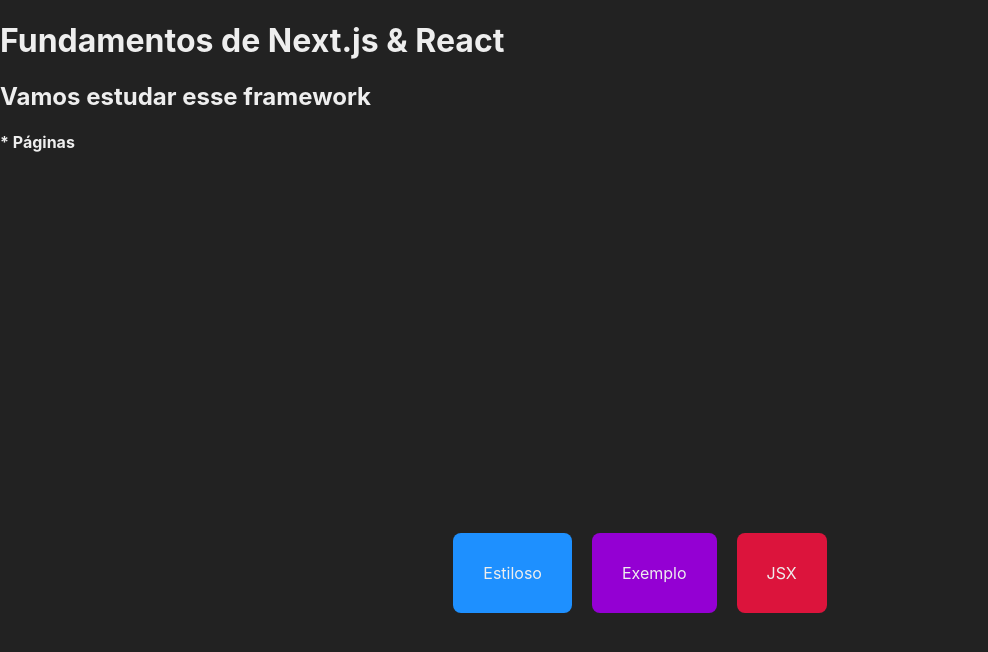
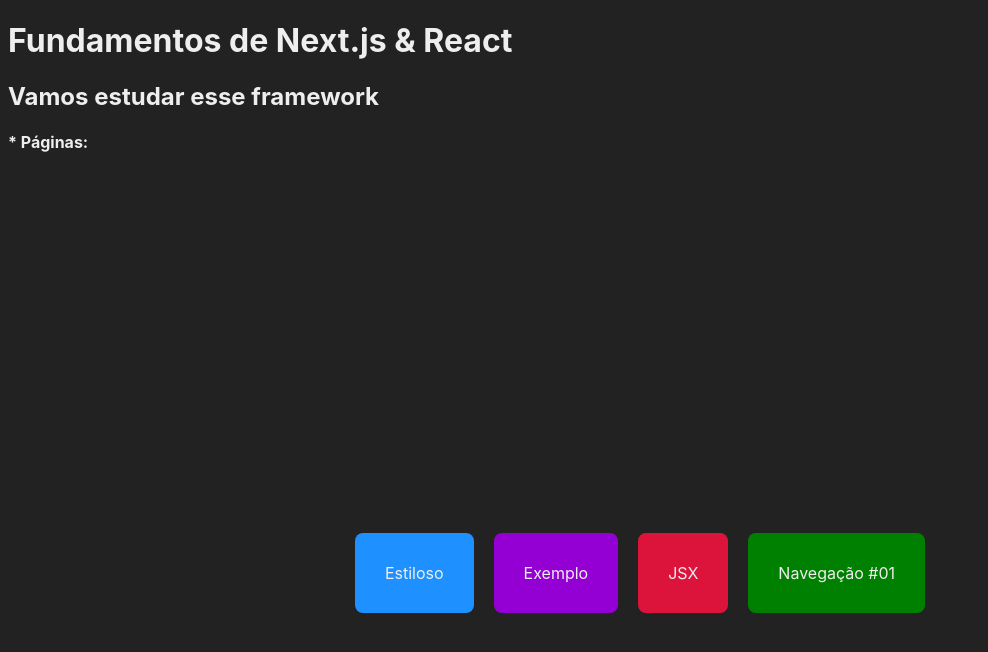
Before and after one commit to KDashMax/aulao_nextjs, a Next.js app: page / in a window 1280 px wide. Shown: the top 652 px of the page, without its empty margins (0-988 px from the left). Built offline with nearby package versions, Linux system fonts and the light colour scheme.

Commit message:
UPDATED task done

```diff
--- a/src/pages/index.jsx
+++ b/src/pages/index.jsx
@@ -4,9 +4,11 @@
 
     return (
         <>
-            <h1>Fundamentos de Next.js & React</h1>
-            <h2>Vamos estudar esse framework</h2>
-            <h4>* Páginas</h4>
+            <div className="mainCabecalho">
+                <h1>Fundamentos de Next.js & React</h1>
+                <h2>Vamos estudar esse framework</h2>
+                <h4>* Páginas:</h4>
+            </div>
             <div style={{
                 display: 'flex',
                 justifyContent: 'center',
@@ -17,6 +19,7 @@
                 <Navegador texto="Estiloso" destino="/estiloso"/>
                 <Navegador texto="Exemplo" destino="/exemplo" cor="#9400d3"/>
                 <Navegador texto="JSX" destino="/jsx" cor="crimson" />
+                <Navegador texto="Navegação #01" destino="/navegacao/" cor="green" />
             </div>
         </>
     )
--- a/src/styles/Navegador.module.css
+++ b/src/styles/Navegador.module.css
@@ -3,5 +3,5 @@
     padding: 30px;
     margin: 10px;
     border-radius: 8px;
-
+    cursor: pointer;
 }
--- a/src/styles/globals.css
+++ b/src/styles/globals.css
@@ -20,6 +20,11 @@
   box-sizing: border-box;
 }
 
+.mainCabecalho h1, .mainCabecalho h2, .mainCabecalho h4 {
+  padding: 0px 8px;
+}
+
+
 @media (prefers-color-scheme: dark) {
   html {
     color-scheme: dark;
```
Also changed, not shown: src/pages/navegacao/index.jsx (added, +9 -0 lines).
